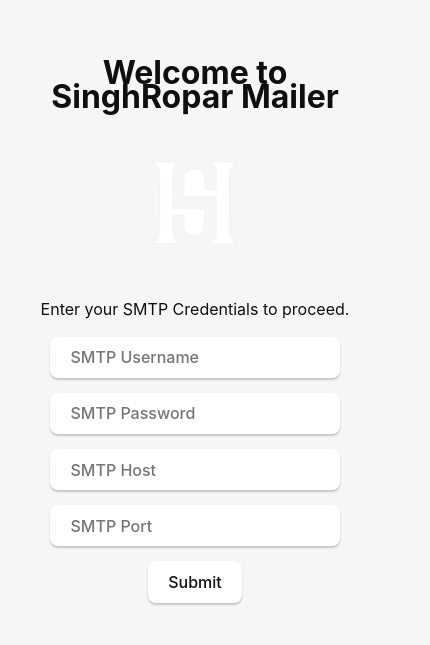
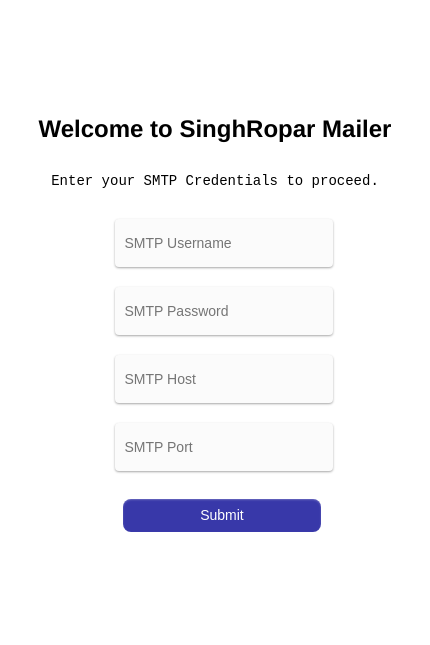
Before and after one commit to saini128/smtp-mailer-tauri, a React (Vite) app: page / in a window 390 px wide. Shown: the part 137-782 px from the top of the page, 430 px wide, since content can reach past the window. Built offline with nearby package versions, Linux system fonts and the light colour scheme.

Commit message:
final commit

```diff
--- a/src/App.css
+++ b/src/App.css
@@ -1,146 +1,327 @@
-.logo.vite:hover {
-  filter: drop-shadow(0 0 2em #747bff);
+*{
+  margin: 0;
+  padding: 0;
+}
+/* header starts here */
+.row img{
+  width: 100px;
+  height: 100px;
+}
+.logo{
+  width: 100px;
+  height: 100px;
+}
+a{
+  width: 100px;
+  height: 100px;
+
 }
 
-.logo.react:hover {
-  filter: drop-shadow(0 0 2em #61dafb);
-}
-:root {
-  font-family: Inter, Avenir, Helvetica, Arial, sans-serif;
-  font-size: 16px;
-  line-height: 24px;
-  font-weight: 400;
-
-  color: #0f0f0f;
-  background-color: #f6f6f6;
-
-  font-synthesis: none;
-  text-rendering: optimizeLegibility;
-  -webkit-font-smoothing: antialiased;
-  -moz-osx-font-smoothing: grayscale;
-  -webkit-text-size-adjust: 100%;
-}
-
-.container {
-  margin: 0;
-  padding-top: 10vh;
+/* home page starts */
+.container{
+  width: 100vw;
+  height: 100vh;
   display: flex;
   flex-direction: column;
   justify-content: center;
+  align-items: center;
+  background: url(home-bg.jpg);
+  background-size: cover;
+  background-position: center;
+  background-repeat: no-repeat;
+
+}
+
+.container h1{
+  font-family: 'Franklin Gothic Medium', 'Arial Narrow', Arial, sans-serif;
+  margin: 20px;
+  padding-top: 25px;
+  font-size: 40px;
   text-align: center;
 }
-.input-container {
-  margin-bottom: 15px;
-  width: 100%;
-}
-.header-row {
-  display: flex;
-  justify-content: space-between;
-  align-items: center;
+
+.input-container input{
+
+  color: rgb(36, 35, 42);
+  font-size: 16px;
+  line-height: 20px;
+  min-height: 40px;
+  width: 240px;
+  border-radius: 4px;
+  padding: 8px 16px;
+  border: 2px solid transparent;
+  box-shadow: rgb(0 0 0 / 12%) 0px 1px 3px, rgb(0 0 0 / 24%) 0px 1px 2px;
+  background: rgb(218, 214, 223);
+  transition: all 0.1s ease 0s;
+  margin: 8px ;
+
 }
 
-.logout-btn {
-  padding: 8px 12px;
-  background-color: #f44336;
-  color: white;
-  border: none;
-  cursor: pointer;
-  font-size: 16px;
+.container button{
+margin: 12px;
+width: 250px;
+align-items: center;
+appearance: button;
+background-color: rgb(56, 56, 169);
+border-radius: 8px;
+border-style: none;
+border: 10px black ;
+color: white;
+box-shadow: rgba(255, 255, 255, 0.26) 0 1px 2px inset;
+box-sizing: border-box;
+cursor: pointer;
+display: flex;
+flex-direction: row;
+justify-content: center;
+flex-shrink: 0;
+font-family: "RM Neue",sans-serif;
+font-size: 100%;
+line-height: 1.15;
+padding: 12px 21px;
+text-align: center;
+text-transform: none;
+transition: color .13s ease-in-out;
+user-select: none;
+-webkit-user-select: none;
+touch-action: manipulation;
+}
+.container button:active {
+  background-color: #221e4a;
+  }
+
+  .container button:hover {
+    background-color: #231a7b;
+    color: white;
+  }
+.input-container textarea{
   border-radius: 5px;
-}
-
-.logout-btn:hover {
-  background-color: #d32f2f;
-}
-.message-container {
-  margin: 0;
-  padding-top: 1vh;
-  width: 80%;
-  display: flex;
-  justify-content: center;
-  text-align: center;
-}
-.logo {
-  height: 6em;
-  padding: 1.5em;
-  will-change: filter;
-  transition: 0.75s;
-}
-
-.logo.tauri:hover {
-  filter: drop-shadow(0 0 2em #24c8db);
-}
-
-.row {
+  padding: 10px;
+  margin: 10px;
   display: flex;
   justify-content: center;
 }
 
-a {
-  font-weight: 500;
-  color: #646cff;
-  text-decoration: inherit;
+@media (max-width: 768px) {
+  .container h1 {
+    font-size: 32px;
+  }
+
+  .input-container input,
+  .container button,
+  .input-container textarea {
+    width: 90%;
+    max-width: none;
+  }
+
+  .container {
+    padding: 10px;
+  }
 }
 
-a:hover {
-  color: #535bf2;
+@media (max-width: 480px) {
+  .container h1 {
+    font-size: 28px;
+  }
+
+  .container {
+    padding: 5px;
+  }
+
+  .input-container input,
+  .container button,
+  .input-container textarea {
+    font-size: 14px;
+    padding: 8px;
+  }
 }
 
-h1 {
-  text-align: center;
+
+/* home page ends here */
+
+
+
+
+
+/* loginpage starts here */
+
+
+.container-login {
+  display: flex;
+  justify-content: space-evenly;
+  width: 100vw;
+  height: 100vh;
 }
 
-input,
-button {
-  border-radius: 8px;
-  border: 1px solid transparent;
-  padding: 0.6em 1.2em;
-  font-size: 1em;
-  font-weight: 500;
-  font-family: inherit;
-  color: #0f0f0f;
-  background-color: #ffffff;
-  transition: border-color 0.25s;
-  box-shadow: 0 2px 2px rgba(0, 0, 0, 0.2);
+.container-login img {
+  overflow: scroll;
+  width: 90%;
+  height: 100%;
+  object-fit: fill;
+  display: block;
 }
 
-button {
-  cursor: pointer;
+.right-login {
+  width: 50vw;
+  height: 100vh;
+  display: flex;
+  flex-direction: column;
+  justify-content: center;
+  align-items: center;
 }
 
-button:hover {
-  border-color: #396cd8;
-}
-button:active {
-  border-color: #396cd8;
-  background-color: #e8e8e8;
+.input-container-login {
+  text-align: center;
+  align-content: center;
 }
 
-input,
-button {
-  outline: none;
+.input-container-login input {
+  width: 100%;
+  color: rgb(36, 35, 42);
+  font-size: 16px;
+  line-height: 20px;
+  min-height: 28px;
+  border-radius: 4px;
+  padding: 8px 16px;
+  border: 2px solid transparent;
+  box-shadow: rgb(0 0 0 / 12%) 0px 1px 3px, rgb(0 0 0 / 24%) 0px 1px 2px;
+  background: rgb(251, 251, 251);
+  transition: all 0.1s ease 0s;
+  margin: 10px;
+  position: relative;
+  right: 45px;
 }
 
-#greet-input {
-  margin-right: 5px;
+.input-container-login input:focus {
+  border-color: #1c1cca;
+  box-shadow: 0 0 8px rgba(47, 44, 87, 0.5);
+  border: 2px solid rgb(124, 138, 255);
 }
 
-@media (prefers-color-scheme: dark) {
-  :root {
-    color: #f6f6f6;
-    background-color: #2f2f2f;
+.input-container-submit button {
+  margin: 18px;
+  width: 200px;
+  align-items: center;
+  appearance: button;
+  background-color: rgb(56, 56, 169);
+  border-radius: 8px;
+  border-style: none;
+  color: white;
+  box-shadow: rgba(255, 255, 255, 0.26) 0 1px 2px inset;
+  box-sizing: border-box;
+  cursor: pointer;
+  display: flex;
+  flex-direction: row;
+  justify-content: center;
+  flex-shrink: 0;
+  font-family: "RM Neue", sans-serif;
+  font-size: 100%;
+  line-height: 1.15;
+  padding: 10px 21px;
+  text-align: center;
+  text-transform: none;
+  transition: color 0.13s ease-in-out;
+  user-select: none;
+  -webkit-user-select: none;
+  touch-action: manipulation;
+}
+
+.input-container-submit button:active {
+  background-color: #221e4a;
+}
+
+.input-container-submit button:hover {
+  background-color: #231a7b;
+  color: white;
+}
+
+.form-login {
+  display: flex;
+  justify-content: space-evenly;
+}
+
+.right-login h1 {
+  font-family: 'Franklin Gothic Medium', 'Arial Narrow', Arial, sans-serif;
+  margin: 10px;
+  font-size: 35px;
+}
+
+.right-login p {
+  margin: 20px;
+  font-size: 18px;
+  font-family: 'Courier New', Courier, monospace;
+}
+
+.row {
+  width: 65px;
+  height: 65px;
+  margin: 10px;
+}
+
+.row img {
+  background: black;
+}
+
+@media (max-width: 768px) {
+  .container-login {
+    flex-direction: column;
+    align-items: center;
+    padding: 20px;
   }
 
-  a:hover {
-    color: #24c8db;
+  .container-login img {
+    width: 80%;
+    height: auto;
   }
 
-  input,
-  button {
-    color: #ffffff;
-    background-color: #0f0f0f98;
+  .right-login {
+    width: 100%;
+    height: auto;
+    padding: 20px;
   }
-  button:active {
-    background-color: #0f0f0f69;
+
+  .right-login h1 {
+    font-size: 28px;
+  }
+
+  .right-login p {
+    font-size: 16px;
+  }
+
+  .input-container-login input {
+    width: 90%;
+    right: 0;
+  }
+
+  .input-container-submit button {
+    width: 90%;
   }
 }
+
+@media (max-width: 480px) {
+  .right-login h1 {
+    font-size: 24px;
+  }
+
+  .right-login p {
+    font-size: 14px;
+  }
+
+  .input-container-login input {
+    font-size: 14px;
+    padding: 8px;
+  }
+
+  .input-container-submit button {
+    font-size: 14px;
+    padding: 8px;
+  }
+}
+@media (max-width: 480px) and (min-width: 368px) {
+  .container-login img {
+    display: none;
+  }
+}
+
+
+
+/* login ends here */
--- a/src/App.jsx
+++ b/src/App.jsx
@@ -14,8 +14,8 @@ function App() {
       console.log(response);
       if (response === null) {
         setCredentialsAvailable(false);
-      }
-      else {
+        console.log("true");
+      } else {
         setCredentialsAvailable(true);
       }
       console.log(credentialsAvailable);
@@ -24,11 +24,6 @@ function App() {
     checkCredentials();
   }, []);
 
-  return (
-    <div className="container">
-      {credentialsAvailable ? <HomePage /> : <LoginPage />}
-    </div>
-  );
+  return <div>{credentialsAvailable ? <HomePage /> : <LoginPage />}</div>;
 }
-
 export default App;
--- a/src/components/Form.jsx
+++ b/src/components/Form.jsx
@@ -1,7 +1,17 @@
 import React from "react";
 import InputField from "./InputField";
 
-function Form({ username, setUsername, password, setPassword, host, setHost, port, setPort, handleSubmit }) {
+function Form({
+  username,
+  setUsername,
+  password,
+  setPassword,
+  host,
+  setHost,
+  port,
+  setPort,
+  handleSubmit,
+}) {
   return (
     <form className="column" onSubmit={handleSubmit}>
       <InputField
@@ -25,7 +35,7 @@ function Form({ username, setUsername, password, setPassword, host, setHost, por
         value={port}
         onChange={(e) => setPort(e.target.value)}
       />
-      <div className="input-container">
+      <div className="input-container-submit">
         <button type="submit">Submit</button>
       </div>
     </form>
--- a/src/components/InputField.jsx
+++ b/src/components/InputField.jsx
@@ -1,6 +1,6 @@
 function InputField({ label, type = "text", value, onChange }) {
   return (
-      <div className="input-container">
+    <div className="input-container-login">
       <input
         type={type}
         value={value}
--- a/src/main.jsx
+++ b/src/main.jsx
@@ -5,5 +5,5 @@ import App from "./App";
 ReactDOM.createRoot(document.getElementById("root")).render(
   <React.StrictMode>
     <App />
-  </React.StrictMode>,
+  </React.StrictMode>
 );
--- a/src/pages/HomePage.jsx
+++ b/src/pages/HomePage.jsx
@@ -13,8 +13,8 @@ function HomePage() {
   const sanitizeEmails = (emailString) => {
     return emailString
       .split(",") // Split by comma
-            .map(email => email.trim()) // Remove surrounding spaces
-            .filter(email => email !== ""); // Remove empty entries
+      .map((email) => email.trim()) // Remove surrounding spaces
+      .filter((email) => email !== ""); // Remove empty entries
   };
 
   async function sendEmail() {
@@ -39,11 +39,14 @@ function HomePage() {
   }
 
   return (
-        <>
-            <Header />
     <main className="container">
       <h1>Compose Email</h1>
-                <form onSubmit={(e) => { e.preventDefault(); sendEmail(); }}>
+      <form
+        onSubmit={(e) => {
+          e.preventDefault();
+          sendEmail();
+        }}
+      >
         <div className="input-container">
           <input
             type="text"
@@ -84,20 +87,19 @@ function HomePage() {
             onChange={(e) => setSubject(e.target.value)}
           />
         </div>
-                    <div className="message-container">
+        <div className="input-container">
           <textarea
             placeholder="Message"
             value={message}
             onChange={(e) => setMessage(e.target.value)}
           />
         </div>
-                    <button type="submit">Send</button>
       </form>
       <div className="input-container">
+        <button type="submit">Send</button>
         <button onClick={logout}>Logout</button>
       </div>
     </main>
-        </>
   );
 }
 
--- a/src/pages/LoginPage.jsx
+++ b/src/pages/LoginPage.jsx
@@ -17,12 +17,13 @@ function LoginPage() {
       host,
       port,
     });
+    console.log(username);
     setErrorMsg(response);
 
     // If credentials are stored successfully, navigate to homepage after 2 seconds
     if (response === "SMTP credentials stored successfully") {
       setTimeout(() => {
-        window.location.reload();// Redirect to the homepage
+        window.location.reload(); // Redirect to the homepage
       }, 2000); // 2-second delay
     }
   }
@@ -37,10 +38,13 @@ function LoginPage() {
   };
 
   return (
-    <main className="container">
+    <main className="container-login">
+      <img src="background.jpg" alt="email" />
+      <div className="right-login">
+        <Header />
         <h1>Welcome to SinghRopar Mailer</h1>
-      <Header />
         <p>Enter your SMTP Credentials to proceed.</p>
+        <div className="form-login">
           <Form
             username={username}
             setUsername={setUsername}
@@ -52,7 +56,9 @@ function LoginPage() {
             setPort={setPort}
             handleSubmit={handleSubmit}
           />
+        </div>
         <p>{errorMsg}</p>
+      </div>
     </main>
   );
 }
```
Also changed, not shown: src/components/Header.css (added, +8 -0 lines), src/components/Header.jsx (+5 -2 lines), public/background.jpg (added), public/home-bg.jpg (added). Lines whose indentation alone changed are shown as unchanged.
